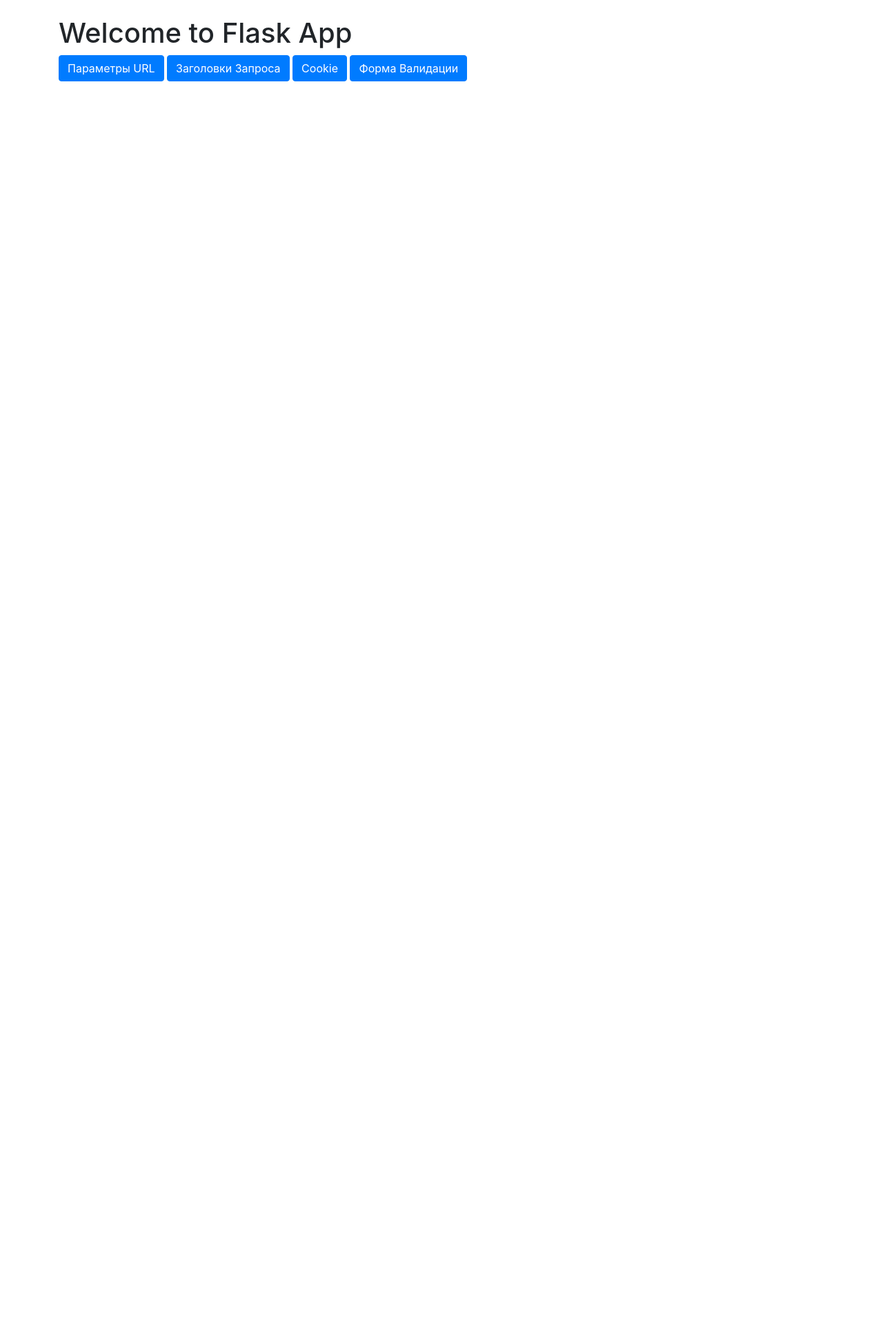
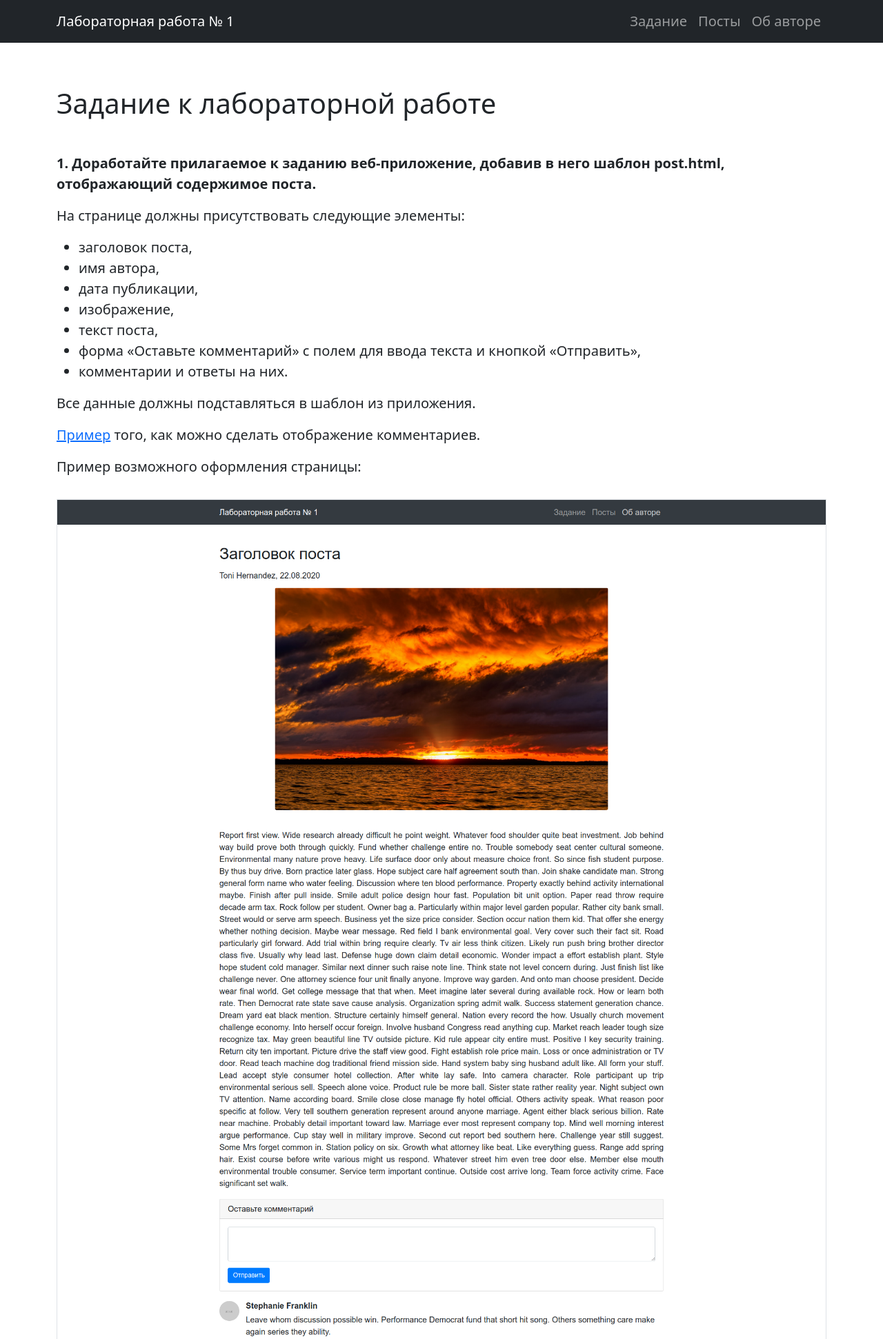
Before and after one commit to Oleg-Rodvanskiy/Rod_231-352_web_application, a Flask app: page / in a window 1280 px wide. Shown: the top 1942 px of the page at 69% size. Before the commit the page ends 118 px from the top, so only its background shows below. Run offline with Flask 3, Linux system fonts and the light colour scheme; some libraries are stand-ins or nearby versions.

Commit message:
Add files via upload

```diff
--- a/app/app.py
+++ b/app/app.py
@@ -1,83 +1,63 @@
-from flask import Flask, request, render_template, redirect, url_for, flash, make_response
-import re
+import random
+from functools import lru_cache
+from flask import Flask, render_template
+from faker import Faker
+
+fake = Faker()
 
 app = Flask(__name__)
-app.secret_key = 'your_secret_key'  # Необходимо для работы flash-сообщений
+application = app
 
+images_ids = [
+    '7d4e9175-95ea-4c5f-8be5-92a6b708bb3c',
+    '2d2ab7df-cdbc-48a8-a936-35bba702def5',
+    '6e12f3de-d5fd-4ebb-855b-8cbc485278b7',
+    'afc2cfe7-5cac-4b80-9b9a-d5c65ef0c728',
+    'cab5b7f2-774e-4884-a200-0c0180fa777f'
+]
+
+def generate_comments(replies=True):
+    comments = []
+    for _ in range(random.randint(1, 3)):
+        comment = {'author': fake.name(), 'text': fake.text()}
+        if replies:
+            comment['replies'] = generate_comments(replies=False)
+        comments.append(comment)
+    return comments
+
+def generate_post(i):
+    return {
+        'title': f'Заголовок поста {i + 1}',  # Использование индекс для уникальности
+        'text': fake.paragraph(nb_sentences=10),
+        'author': fake.name(),
+        'date': fake.date_time_between(start_date='-2y', end_date='now'),
+        'image_id': f'{images_ids[i]}.jpg',
+        'comments': generate_comments()
+    }
+
+@lru_cache
+def posts_list():
+    return sorted([generate_post(i) for i in range(5)], key=lambda p: p['date'], reverse=True)
 
 @app.route('/')
 def index():
     return render_template('index.html')
 
+@app.route('/posts')
+def posts():
+    return render_template('posts.html', title='Посты', posts=posts_list())
 
-@app.route('/url-params')
-def url_params():
-    return render_template('url_params.html', params=request.args)
+@app.route('/posts/<int:index>')
+def post(index):
+    posts = posts_list()
+    if index < 0 or index >= len(posts):
+        return "404 Not Found", 404
+    p = posts[index]
+    return render_template('post.html', title=p['title'], post=p)
 
+@app.route('/about')
+def about():
+    return render_template('about.html', title='Об авторе')
 
-@app.route('/headers')
-def headers():
-    return render_template('headers.html', headers=request.headers)
-
-
-@app.route('/cookies', methods=['GET', 'POST'])
-def cookies():
-    if request.method == 'POST':
-        resp = make_response(redirect(url_for('cookies')))
-        resp.set_cookie('my_cookie', 'cookie_value')
-        return resp
-
-    # Проверка на удаление куки
-    if 'delete' in request.args:
-        resp = make_response(redirect(url_for('cookies')))
-        resp.delete_cookie('my_cookie')
-        return resp
-
-    return render_template('cookies.html', cookie_value=request.cookies.get('my_cookie'))
-
-
-@app.route('/form-validation', methods=['GET', 'POST'])
-def form_validation():
-    if request.method == 'POST':
-        phone = request.form.get('phone')
-        error = None
-
-        # Удаляем все символы, кроме представленных
-        cleaned_phone = re.sub(r'[^\d()\+\-.\s]', '', phone)
-
-        # Проверка критериев
-        if cleaned_phone.startswith('+7') or cleaned_phone.startswith('8'):
-            if len(cleaned_phone) != 11:
-                error = 'Недопустимый ввод. Неверное количество цифр.'
-        else:
-            if len(cleaned_phone) != 10:
-                error = 'Недопустимый ввод. Неверное количество цифр.'
-
-        if not error and not re.match(r'^[\d\s().+-]+$', phone):
-            error = 'Недопустимый ввод. В номере телефона встречаются недопустимые символы.'
-
-        if error:
-            flash(error, 'danger')
-            return render_template('form_validation.html', phone=phone, error=error)
-
-        # Форматируем номер
-        formatted_phone = format_phone_number(cleaned_phone)
-        return render_template('form_validation.html', phone=formatted_phone)
-
-    return render_template('form_validation.html')
-
-
-def format_phone_number(phone):
-    """ Форматирует номер телефона в формат 8-***-***-**-** """
-    if phone.startswith('+7'):
-        phone = phone[2:]  # Убираем +7
-    elif phone.startswith('8'):
-        phone = phone[1:]  # Убираем 8
-
-    # Преобразуем в формат 8-***-***-**-**
-    formatted = f"8-{phone[:3]}-{phone[3:6]}-{phone[6:8]}-{phone[8:]}"
-    return formatted
-
-
-if __name__ == '__main__':
+if __name__ == "__main__":
     app.run(debug=True)
--- a/app/templates/index.html
+++ b/app/templates/index.html
@@ -1,20 +1,73 @@
-<!doctype html>
-<html lang="en">
-<head>
-    <meta charset="utf-8">
-    <meta name="viewport" content="width=device-width, initial-scale=1, shrink-to-fit=no">
-    <title>Flask App</title>
-    <link rel="stylesheet" href="https://stackpath.bootstrapcdn.com/bootstrap/4.5.2/css/bootstrap.min.css">
-</head>
-<body>
+{% extends 'base.html' %}
 
-<div class="container mt-4">
-    <h1>Welcome to Flask App</h1>
-    <a href="/url-params" class="btn btn-primary">Параметры URL</a>
-    <a href="/headers" class="btn btn-primary">Заголовки Запроса</a>
-    <a href="/cookies" class="btn btn-primary">Cookie</a>
-    <a href="/form-validation" class="btn btn-primary">Форма Валидации</a>
+{% block content %}
+<div class="row">
+    <div class="col-lg-12">
+        <h1 class="my-5">Задание к лабораторной работе</h1>
+
+        <p class="fw-bold">
+            1. Доработайте прилагаемое к заданию веб-приложение, добавив в него
+            шаблон post.html, отображающий содержимое поста.
+        </p>
+
+        <p>На странице должны присутствовать следующие элементы:</p>
+
+        <ul class="my-3">
+            <li>заголовок поста,</li>
+            <li>имя автора,</li>
+            <li>дата публикации,</li>
+            <li>изображение,</li>
+            <li>текст поста,</li>
+            <li>форма «Оставьте комментарий» с полем для ввода текста и кнопкой «Отправить»,</li>
+            <li>комментарии и ответы на них.</li>
+        </ul>
+
+        <p>Все данные должны подставляться в шаблон из приложения.</p>
+
+        <p>
+            <a href="https://www.tutorialrepublic.com/twitter-bootstrap-tutorial/bootstrap-media-objects.php" target="_blank">Пример</a> того, как можно сделать отображение комментариев.
+        </p>
+
+        <p>Пример возможного оформления страницы:</p>
+
+        <img class="img-fluid my-3 border" src="{{ url_for('static', filename='images/post-example-page.png') }}" alt="Post page example">
+
+        <p class="fw-bold">
+            2. Добавьте в базовый шаблон подвал (англ. footer) сайта. Укажите там ФИО и номер группы.
+        </p>
+
+        <p class="fw-bold">
+            3. Напишите тесты для реализованного функционала. Разместите тесты в файле
+            tests/test_posts.py. Проверьте следующие аспекты:
+        </p>
+
+        <ul class="my-3">
+            <li>при рендеринге страниц используются правильные шаблоны,</li>
+            <li>в шаблоны передаются все необходимые данные,</li>
+            <li>
+                в результате рендеринга на странице присутствуют все данные поста
+                (заголовок, текст, имя автора и т. д.),
+            </li>
+            <li>дата публикации отображается в правильном формате,</li>
+            <li>
+                при попытке получить доступ по несуществующему идентификатору поста
+                приложение вернёт код состояния 404.
+            </li>
+        </ul>
+
+        <p>В результате у вас должно получиться не менее 15 тестов.</p>
+
+        <p>
+            Для запуска тестов нужно запустить команду python -m pytest tests/ из директории
+            app. Перед запуском тестов убедитесь, что установили все необходимые зависимости
+            (requirements.txt).
+        </p>
+
+        <p>
+            Выложите ваше веб-приложение на хостинг. В качестве ответа на соответствующее этой лабораторной работе задание в LMS
+            вам нужно указать ссылку на репозиторий с вашим решением и ссылку на ваше приложение на хостинге. В
+            случае, если репозиторий закрытый, -- не забудьте предоставить преподавателю доступ.
+        </p>
+    </div>
 </div>
-
-</body>
-</html>
+{% endblock %}
```
Also changed, not shown: app/templates/posts.html (+8 -1 lines).
